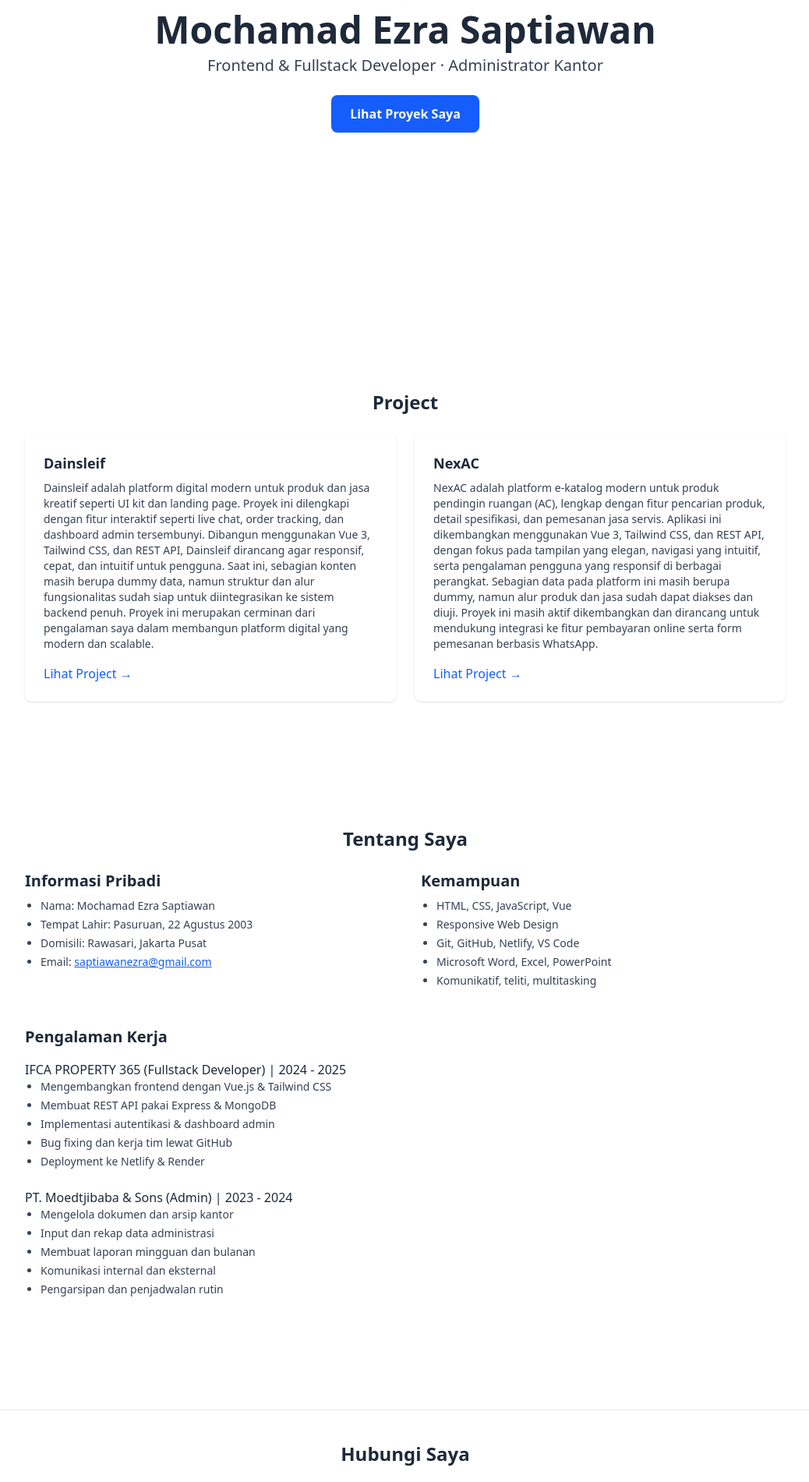
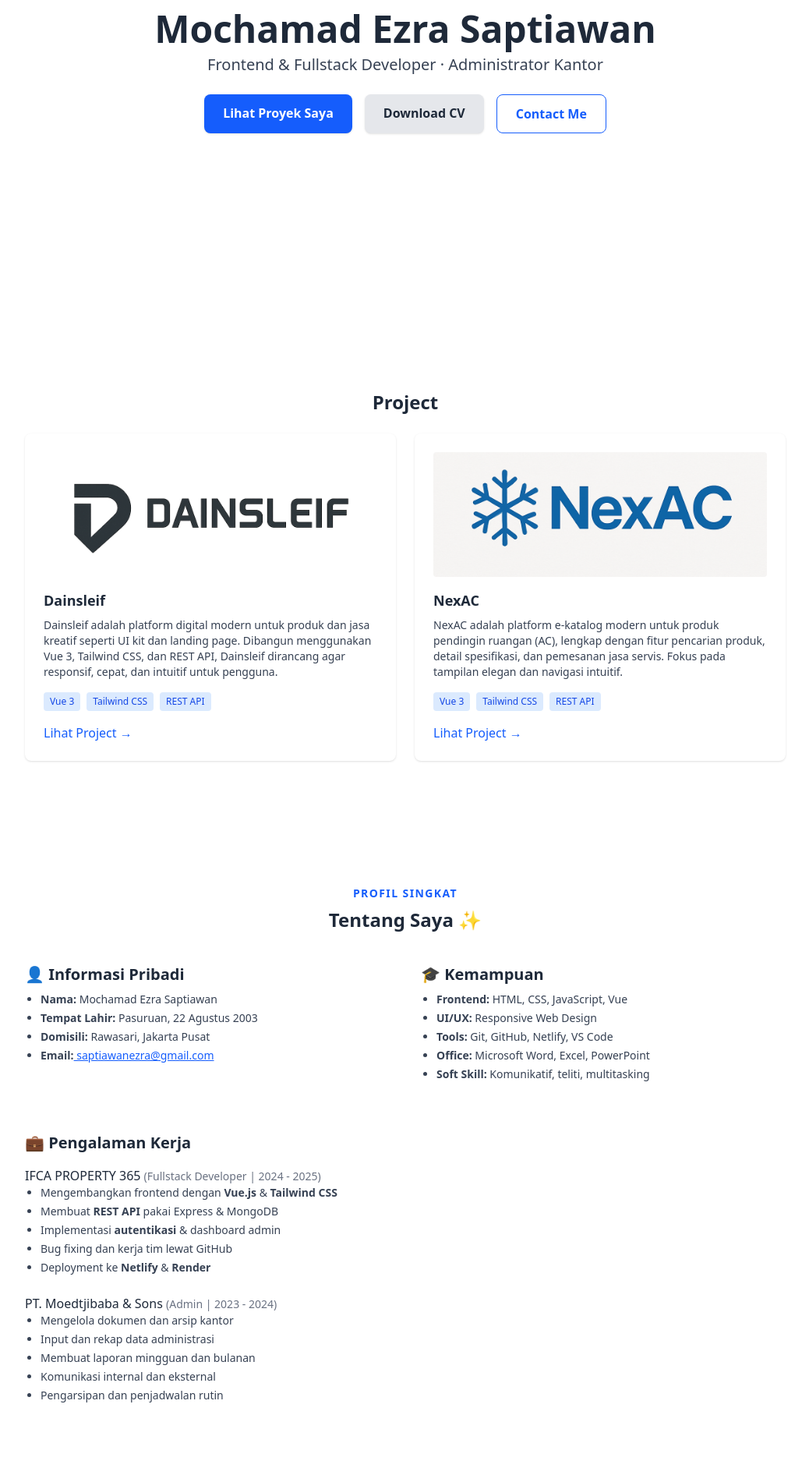
Before and after one commit to kingslayer902/portoflio, a Vue app: page / in a window 1280 px wide. Shown: the part 380-2281 px from the top of the page at 78% size, without its empty margins (120-1158 px from the left). Built offline with nearby package versions, Linux system fonts and the light colour scheme.

Commit message:
rubah dikit

```diff
--- a/src/components/AboutSection.vue
+++ b/src/components/AboutSection.vue
@@ -1,17 +1,20 @@
 <template>
   <section id="about" class="py-20 px-6 bg-white text-gray-800 max-w-5xl mx-auto">
-    <h2 class="text-2xl font-bold mb-6 text-center">Tentang Saya</h2>
+    <div class="text-center mb-10">
+      <p class="text-sm uppercase tracking-widest text-blue-600 font-semibold">Profil Singkat</p>
+      <h2 class="text-2xl font-bold mt-2">Tentang Saya ✨</h2>
+    </div>
 
     <div class="grid md:grid-cols-2 gap-10">
       <!-- Informasi Pribadi -->
       <div>
-        <h3 class="text-xl font-semibold mb-2">Informasi Pribadi</h3>
+        <h3 class="text-xl font-semibold mb-2">👤 Informasi Pribadi</h3>
         <ul class="list-disc ml-5 text-sm text-gray-700 space-y-1">
-          <li>Nama: Mochamad Ezra Saptiawan</li>
-          <li>Tempat Lahir: Pasuruan, 22 Agustus 2003</li>
-          <li>Domisili: Rawasari, Jakarta Pusat</li>
+          <li><strong>Nama:</strong> Mochamad Ezra Saptiawan</li>
+          <li><strong>Tempat Lahir:</strong> Pasuruan, 22 Agustus 2003</li>
+          <li><strong>Domisili:</strong> Rawasari, Jakarta Pusat</li>
           <li>
-            Email:
+            <strong>Email:</strong>
             <a href="mailto:saptiawanezra@gmail.com" class="text-blue-600 underline">
               saptiawanezra@gmail.com
             </a>
@@ -21,34 +24,34 @@
 
       <!-- Kemampuan -->
       <div>
-        <h3 class="text-xl font-semibold mb-2">Kemampuan</h3>
+        <h3 class="text-xl font-semibold mb-2">🎓 Kemampuan</h3>
         <ul class="list-disc ml-5 text-sm text-gray-700 space-y-1">
-          <li>HTML, CSS, JavaScript, Vue</li>
-          <li>Responsive Web Design</li>
-          <li>Git, GitHub, Netlify, VS Code</li>
-          <li>Microsoft Word, Excel, PowerPoint</li>
-          <li>Komunikatif, teliti, multitasking</li>
+          <li><strong>Frontend:</strong> HTML, CSS, JavaScript, Vue</li>
+          <li><strong>UI/UX:</strong> Responsive Web Design</li>
+          <li><strong>Tools:</strong> Git, GitHub, Netlify, VS Code</li>
+          <li><strong>Office:</strong> Microsoft Word, Excel, PowerPoint</li>
+          <li><strong>Soft Skill:</strong> Komunikatif, teliti, multitasking</li>
         </ul>
       </div>
     </div>
 
     <!-- Pengalaman Kerja -->
-    <div class="mt-12">
-      <h3 class="text-xl font-semibold mb-4">Pengalaman Kerja</h3>
+    <div class="mt-16">
+      <h3 class="text-xl font-semibold mb-4">💼 Pengalaman Kerja</h3>
 
       <div class="mb-6">
-        <p class="font-medium">IFCA PROPERTY 365 (Fullstack Developer) | 2024 - 2025</p>
+        <p class="font-medium">IFCA PROPERTY 365 <span class="text-sm text-gray-500">(Fullstack Developer | 2024 - 2025)</span></p>
         <ul class="list-disc ml-5 text-sm text-gray-700 space-y-1">
-          <li>Mengembangkan frontend dengan Vue.js & Tailwind CSS</li>
-          <li>Membuat REST API pakai Express & MongoDB</li>
-          <li>Implementasi autentikasi & dashboard admin</li>
+          <li>Mengembangkan frontend dengan <strong>Vue.js</strong> & <strong>Tailwind CSS</strong></li>
+          <li>Membuat <strong>REST API</strong> pakai Express & MongoDB</li>
+          <li>Implementasi <strong>autentikasi</strong> & dashboard admin</li>
           <li>Bug fixing dan kerja tim lewat GitHub</li>
-          <li>Deployment ke Netlify & Render</li>
+          <li>Deployment ke <strong>Netlify</strong> & <strong>Render</strong></li>
         </ul>
       </div>
 
       <div>
-        <p class="font-medium">PT. Moedtjibaba & Sons (Admin) | 2023 - 2024</p>
+        <p class="font-medium">PT. Moedtjibaba & Sons <span class="text-sm text-gray-500">(Admin | 2023 - 2024)</span></p>
         <ul class="list-disc ml-5 text-sm text-gray-700 space-y-1">
           <li>Mengelola dokumen dan arsip kantor</li>
           <li>Input dan rekap data administrasi</li>
--- a/src/components/HeroSection.vue
+++ b/src/components/HeroSection.vue
@@ -14,12 +14,30 @@
     <p class="text-lg md:text-xl text-gray-700 animate-fade-in delay-200">
       Frontend & Fullstack Developer · Administrator Kantor
     </p>
-    <a
-      href="#projects"
-      class="mt-6 inline-block px-6 py-3 bg-blue-600 text-white font-semibold rounded-lg shadow hover:bg-blue-700 hover:scale-105 transition-all duration-300 animate-fade-in delay-300"
-    >
-      Lihat Proyek Saya
-    </a>
+
+    <div class="flex flex-wrap justify-center gap-4 mt-6 animate-fade-in delay-300">
+      <a
+        href="#projects"
+        class="px-6 py-3 bg-blue-600 text-white font-semibold rounded-lg shadow hover:bg-blue-700 hover:scale-105 transition-all duration-300"
+      >
+        Lihat Proyek Saya
+      </a>
+
+      <a
+        href="/cv-ezra.pdf"
+        download
+        class="px-6 py-3 bg-gray-200 text-gray-800 font-semibold rounded-lg shadow hover:bg-gray-300 hover:scale-105 transition-all duration-300"
+      >
+        Download CV
+      </a>
+
+      <a
+        href="mailto:saptiawanezra@gmail.com"
+        class="px-6 py-3 border border-blue-600 text-blue-600 font-semibold rounded-lg hover:bg-blue-50 hover:scale-105 transition-all duration-300"
+      >
+        Contact Me
+      </a>
+    </div>
   </section>
 </template>
 
--- a/src/components/Navbar.vue
+++ b/src/components/Navbar.vue
@@ -1,5 +1,7 @@
 <template>
-  <header class="fixed top-0 left-0 w-full bg-white/90 backdrop-blur shadow z-50 transition duration-300">
+  <header
+    :class="['fixed top-0 left-0 w-full z-50 transition duration-300 backdrop-blur bg-white/90', { 'shadow-md': scrolled }]"
+  >
     <nav class="max-w-5xl mx-auto px-6 py-4 flex justify-between items-center" aria-label="Navigasi utama">
       <h1 class="text-xl font-bold text-blue-600">Ezra.dev</h1>
 
@@ -29,10 +31,10 @@
     <!-- Menu Mobile -->
     <transition name="fade">
       <ul v-if="isOpen" class="md:hidden bg-white px-6 pb-4 space-y-4 text-sm font-medium text-gray-800 border-t border-gray-200">
-        <li><a href="#hero" class="block hover:text-blue-600" @click="isOpen = false">Home</a></li>
-        <li><a href="#about" class="block hover:text-blue-600" @click="isOpen = false">Tentang</a></li>
-        <li><a href="#projects" class="block hover:text-blue-600" @click="isOpen = false">Project</a></li>
-        <li><a href="#footer" class="block hover:text-blue-600" @click="isOpen = false">Kontak</a></li>
+        <li><a href="#hero" class="block hover:text-blue-600" @click="closeMenu">Home</a></li>
+        <li><a href="#about" class="block hover:text-blue-600" @click="closeMenu">Tentang</a></li>
+        <li><a href="#projects" class="block hover:text-blue-600" @click="closeMenu">Project</a></li>
+        <li><a href="#footer" class="block hover:text-blue-600" @click="closeMenu">Kontak</a></li>
       </ul>
     </transition>
   </header>
@@ -43,7 +45,22 @@ export default {
   name: 'Navbar',
   data() {
     return {
-      isOpen: false
+      isOpen: false,
+      scrolled: false,
+    }
+  },
+  mounted() {
+    window.addEventListener('scroll', this.handleScroll)
+  },
+  beforeUnmount() {
+    window.removeEventListener('scroll', this.handleScroll)
+  },
+  methods: {
+    handleScroll() {
+      this.scrolled = window.scrollY > 10
+    },
+    closeMenu() {
+      this.isOpen = false
     }
   }
 }
@@ -58,4 +75,7 @@ export default {
 .fade-leave-to {
   opacity: 0;
 }
+html {
+  scroll-behavior: smooth;
+}
 </style>
--- /dev/null
+++ b/src/components/ProjectCard.vue
@@ -0,0 +1,45 @@
+<template>
+  <div
+    class="bg-white p-6 rounded-lg shadow transition-transform duration-300 hover:shadow-lg hover:-translate-y-1"
+  >
+    <img
+      v-if="image"
+      :src="image"
+      :alt="title"
+      class="w-full h-40 object-cover rounded mb-4"
+    />
+    <h3 class="font-semibold text-lg mb-2 text-gray-800">{{ title }}</h3>
+    <p class="text-sm text-gray-700 mb-4">
+      {{ description }}
+    </p>
+    <div class="flex flex-wrap gap-2 mb-4">
+      <span
+        v-for="(tag, index) in tags"
+        :key="index"
+        class="text-xs bg-blue-100 text-blue-700 px-2 py-1 rounded"
+      >
+        {{ tag }}
+      </span>
+    </div>
+    <a
+      :href="link"
+      target="_blank"
+      class="text-blue-600 hover:underline font-medium"
+    >
+      Lihat Project →
+    </a>
+  </div>
+</template>
+
+<script>
+export default {
+  name: "ProjectCard",
+  props: {
+    title: String,
+    description: String,
+    link: String,
+    image: String,
+    tags: Array
+  },
+}
+</script>
--- a/src/components/ProjectSection.vue
+++ b/src/components/ProjectSection.vue
@@ -3,53 +3,32 @@
     <h2 class="text-2xl font-bold mb-6 text-center text-gray-800">Project</h2>
 
     <div class="grid md:grid-cols-2 gap-6">
-      <!-- Proyek 1 -->
-      <div
-        class="bg-white p-6 rounded-lg shadow transition-transform duration-300 hover:shadow-lg hover:-translate-y-1"
-      >
-        <h3 class="font-semibold text-lg mb-2 text-gray-800">Dainsleif</h3>
-        <p class="text-sm text-gray-700 mb-4">
-          Dainsleif adalah platform digital modern untuk produk dan jasa kreatif seperti UI kit dan landing page. Proyek ini dilengkapi dengan fitur interaktif seperti live chat, order tracking, dan dashboard admin tersembunyi.
+      <ProjectCard
+        title="Dainsleif"
+        image="/dainsleif.jpg"
+        link="https://relaxed-axolotl-9932ff.netlify.app/"
+        :tags="['Vue 3', 'Tailwind CSS', 'REST API']"
+        description="Dainsleif adalah platform digital modern untuk produk dan jasa kreatif seperti UI kit dan landing page. Dibangun menggunakan Vue 3, Tailwind CSS, dan REST API, Dainsleif dirancang agar responsif, cepat, dan intuitif untuk pengguna."
+      />
 
-Dibangun menggunakan Vue 3, Tailwind CSS, dan REST API, Dainsleif dirancang agar responsif, cepat, dan intuitif untuk pengguna.
-
-Saat ini, sebagian konten masih berupa dummy data, namun struktur dan alur fungsionalitas sudah siap untuk diintegrasikan ke sistem backend penuh. Proyek ini merupakan cerminan dari pengalaman saya dalam membangun platform digital yang modern dan scalable.
-        </p>
-        <a
-          href="https://relaxed-axolotl-9932ff.netlify.app/"
-          target="_blank"
-          class="text-blue-600 hover:underline font-medium"
-        >
-          Lihat Project →
-        </a>
-      </div>
-
-      <!-- Proyek 2 -->
-      <div
-        class="bg-white p-6 rounded-lg shadow transition-transform duration-300 hover:shadow-lg hover:-translate-y-1"
-      >
-        <h3 class="font-semibold text-lg mb-2 text-gray-800">NexAC</h3>
-        <p class="text-sm text-gray-700 mb-4">
-         NexAC adalah platform e-katalog modern untuk produk pendingin ruangan (AC), lengkap dengan fitur pencarian produk, detail spesifikasi, dan pemesanan jasa servis.
-
-Aplikasi ini dikembangkan menggunakan Vue 3, Tailwind CSS, dan REST API, dengan fokus pada tampilan yang elegan, navigasi yang intuitif, serta pengalaman pengguna yang responsif di berbagai perangkat.
-
-Sebagian data pada platform ini masih berupa dummy, namun alur produk dan jasa sudah dapat diakses dan diuji. Proyek ini masih aktif dikembangkan dan dirancang untuk mendukung integrasi ke fitur pembayaran online serta form pemesanan berbasis WhatsApp.
-        </p>
-        <a
-          href="https://boisterous-babka-2d5f21.netlify.app/"
-          target="_blank"
-          class="text-blue-600 hover:underline font-medium"
-        >
-          Lihat Project →
-        </a>
-      </div>
+      <ProjectCard
+        title="NexAC"
+        image="/nexac.jpg"
+        link="https://boisterous-babka-2d5f21.netlify.app/"
+        :tags="['Vue 3', 'Tailwind CSS', 'REST API']"
+        description="NexAC adalah platform e-katalog modern untuk produk pendingin ruangan (AC), lengkap dengan fitur pencarian produk, detail spesifikasi, dan pemesanan jasa servis. Fokus pada tampilan elegan dan navigasi intuitif."
+      />
     </div>
   </section>
 </template>
 
 <script>
+import ProjectCard from '@/components/ProjectCard.vue'
+
 export default {
   name: 'ProjectSection',
+  components: {
+    ProjectCard,
+  },
 }
 </script>
```
Also changed, not shown: src/components/FooterSection.vue (+13 -3 lines), public/dainsleif.jpg (added), public/nexac.jpg (added).
